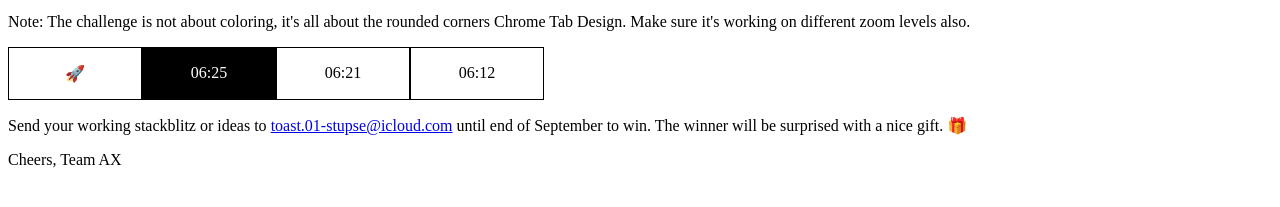
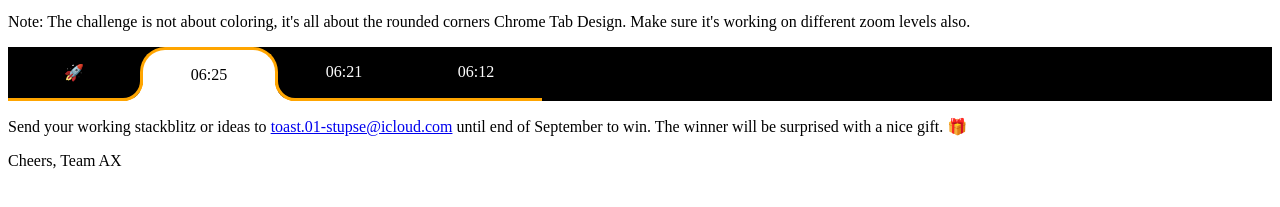
Before and after one commit to Egenston/chrome-borders, a plain HTML site: page index.html in a window 1280 px wide. Shown: the part 423-630 px from the top of the page. Drawn offline with Linux system fonts and the light colour scheme; a script that the page names is missing.

Commit message:
chrome like tab

```diff
--- a/styles.css
+++ b/styles.css
@@ -1,17 +1,53 @@
 .tabs {
   display: flex;
+
+  background-color: black;
 }
 
 .tab {
+  background-color: black;
+  color: white;
+  position: relative;
   width: 100px;
   text-align: center;
   padding: 1em;
   vertical-align: middle;
   display: table-cell;
-  border: 1px solid black;
+  border-bottom: 3px solid orange;
 }
 
 .tab.active {
-  background-color: black;
-  color: #fff;
+  background-color: white;
+  color: black;
+  border: 3px solid orange;
+  border-bottom: none;
+  border-top-left-radius: 25px;
+  border-top-right-radius: 25px;
 }
+
+.tab.active::before,
+.tab.tab.active::after {
+  content: '';
+  position: absolute;
+  box-sizing: border-box;
+  bottom: 0;
+  height: 50%;
+  width: 20%;
+  z-index: 10;
+}
+
+.tab.active::before {
+  right: 100%;
+  border-right: 3px solid orange;
+  border-bottom: 3px solid orange;
+  border-bottom-right-radius: 20px;
+  box-shadow: 10px 10px 0px white;
+}
+
+.tab.active::after {
+  left: 100%;
+  border-left: 3px solid orange;
+  border-bottom: 3px solid orange;
+  border-bottom-left-radius: 20px;
+  box-shadow: -10px 10px 0px white;
+}
```
